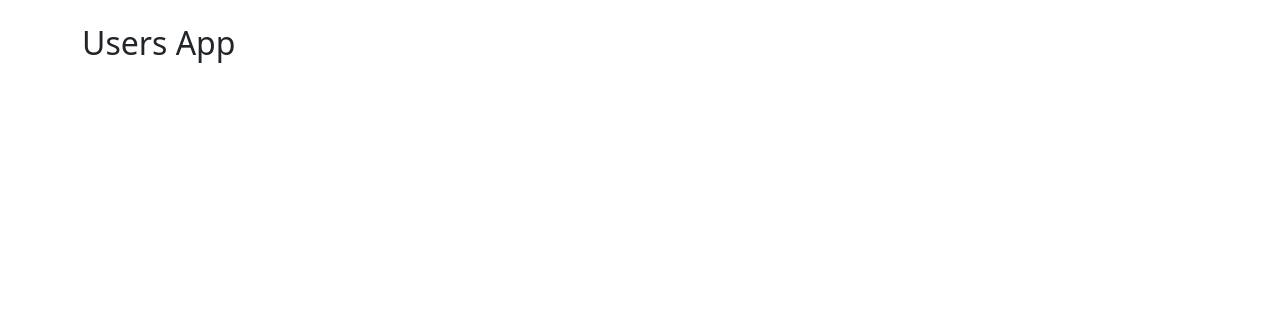
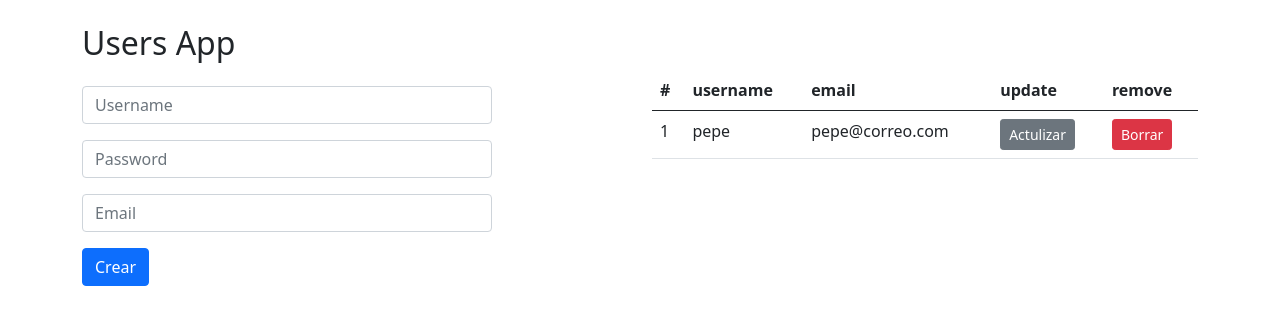
Before and after one commit to fuentesld/userLogin, a React (Vite) app: page / in a window 1280 px wide. Shown: the top 324 px of the page. Built offline with nearby package versions, Linux system fonts and the light colour scheme.

Commit message:
creamos userForm y display de datos de usuario

```diff
--- a/src/UsersApp.jsx
+++ b/src/UsersApp.jsx
@@ -1,8 +1,31 @@
+import { UserForm } from "./components/UserForm"
+import { UsersList } from "./components/UsersList"
 
 export const UsersApp = () => {
+
+  const initialUsers =[
+    {
+      id:1,
+      username: 'pepe',
+      password: '12345',
+      email: 'pepe@correo.com'
+    },
+  ]
+
   return (
     <div className="container my-4">
       <h2>Users App</h2>
+      <div className="row">
+
+        <div className="col">
+          <UserForm/>
+        </div>
+
+        <div className="col">
+          <UsersList users = {initialUsers}/>
+        </div>
+
+      </div>
     </div>
   )
 }
--- /dev/null
+++ b/src/components/UserForm.jsx
@@ -0,0 +1,53 @@
+import { useState } from "react"
+
+const initialUserForm = {
+  username: '',
+  password: '',
+  email: ''
+}
+
+export const UserForm = () => {
+
+  const [userForm, setUserForm] = useState(initialUserForm)
+  const {username, password, email} = userForm
+
+  const onInputChange = ({target}) => {
+    const {name, value} = target
+    setUserForm({
+      ...userForm,
+      [name]: value,
+    })
+  }
+  return (<>
+    <form action="">
+      <input
+        type="text"
+        className="form-control my-3 w-75"
+        placeholder="Username"
+        value= {username}
+        name="username"
+        onChange={onInputChange}
+      />
+      <input
+        type="password"
+        className="form-control my-3 w-75"
+        placeholder="Password"
+        value= {password}
+        name="password"
+        onChange={onInputChange}
+      />
+      <input
+        type="email"
+        className="form-control my-3 w-75"
+        placeholder="Email"
+        value= {email}
+        onChange={onInputChange}
+        name="email"
+      />
+      <button className="btn btn-primary"
+        type="submit">
+          Crear
+      </button>
+    </form>
+  </>)
+}
--- /dev/null
+++ b/src/components/UserRow.jsx
@@ -0,0 +1,34 @@
+// import React from 'react'
+import PropTypes from 'prop-types'
+
+const UserRow = ({id, username, email}) => {
+  return (
+    <tr>
+      <td>{id}</td>
+      <td>{username}</td>
+      <td>{email}</td>
+      <td>
+        <button
+          type='button'
+          className='btn btn-secondary btn-sm'>
+          Actulizar
+        </button>
+      </td>
+      <td>
+        <button
+          type='button'
+          className='btn btn-danger btn-sm'>
+          Borrar
+        </button>
+      </td>
+    </tr>
+  )
+}
+
+UserRow.propTypes = {
+  id:PropTypes.number.isRequired,
+  username:PropTypes.string.isRequired,
+  email:PropTypes.string.isRequired,
+}
+
+export default UserRow
--- /dev/null
+++ b/src/components/UsersList.jsx
@@ -0,0 +1,35 @@
+import PropTypes from 'prop-types'
+import UserRow from './UserRow'
+
+export const UsersList = ({users}) => {
+  return (<>
+      <table className="table table-hover table striped">
+        <thead>
+          <tr>
+            <th>#</th>
+            <th>username</th>
+            <th>email</th>
+            <th>update</th>
+            <th>remove</th>
+          </tr>
+        </thead>
+        <tbody>
+          {
+            users.map(({id, username, email}) => (
+                <UserRow
+                  key = {id}
+                  id = {id}
+                  username = {username}
+                  email={email}/>
+              )
+            )
+          }
+
+        </tbody>
+      </table>
+  </>)
+}
+
+UsersList.propTypes = {
+  users: PropTypes.array.isRequired
+}
```
